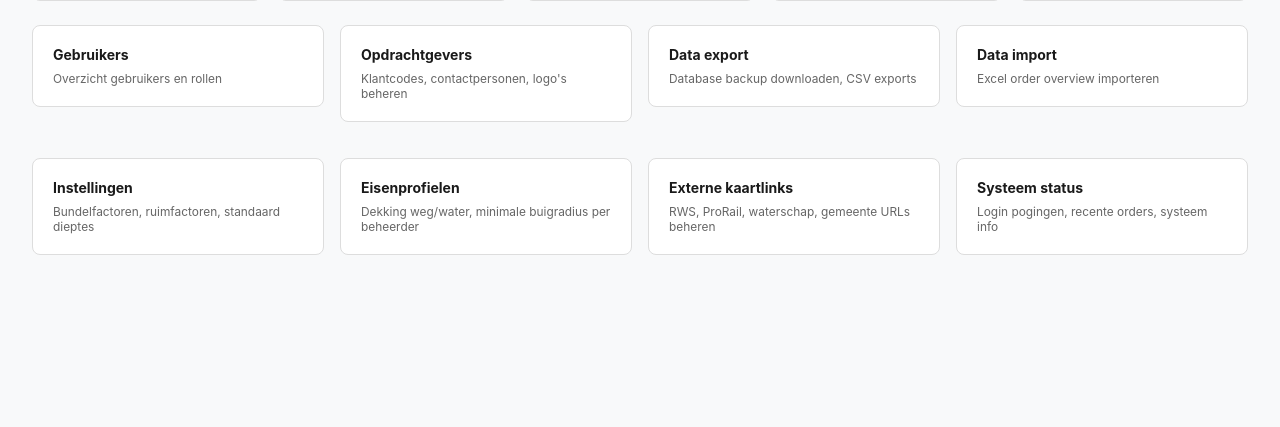
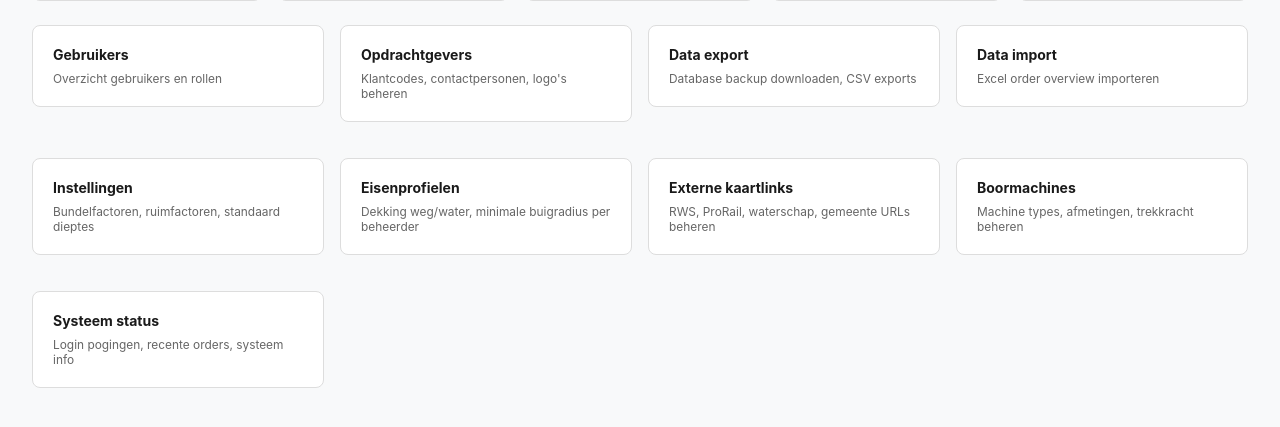
Before and after one commit to ellovangelderen/gestuurdeboring, a Python web app: template app/templates/admin/dashboard.html in a window 1280 px wide. Shown: the part 244-671 px from the top of the page. Run offline with Jinja, Linux system fonts and the light colour scheme; the template is opened without the code that fills it, so the values that code supplies are empty; some libraries are stand-ins or nearby versions.

Commit message:
Admin dashboard: boormachines link toegevoegd
Co-Authored-By: Claude Opus 4.6 (1M context) <noreply@anthropic.com>

```diff
--- a/app/templates/admin/dashboard.html
+++ b/app/templates/admin/dashboard.html
@@ -93,6 +93,13 @@
     </div>
   </a>
 
+  <a href="/admin/boormachines" style="text-decoration: none; color: inherit;">
+    <div class="card" style="padding: 1.25rem; border: 1px solid #ddd; border-radius: 8px; background: #fff;">
+      <h3 style="margin: 0 0 0.5rem; font-size: 1em;">Boormachines</h3>
+      <p style="font-size: 0.85em; color: #666; margin: 0;">Machine types, afmetingen, trekkracht beheren</p>
+    </div>
+  </a>
+
   <a href="/admin/logs" style="text-decoration: none; color: inherit;">
     <div class="card" style="padding: 1.25rem; border: 1px solid #ddd; border-radius: 8px; background: #fff;">
       <h3 style="margin: 0 0 0.5rem; font-size: 1em;">Systeem status</h3>
```
